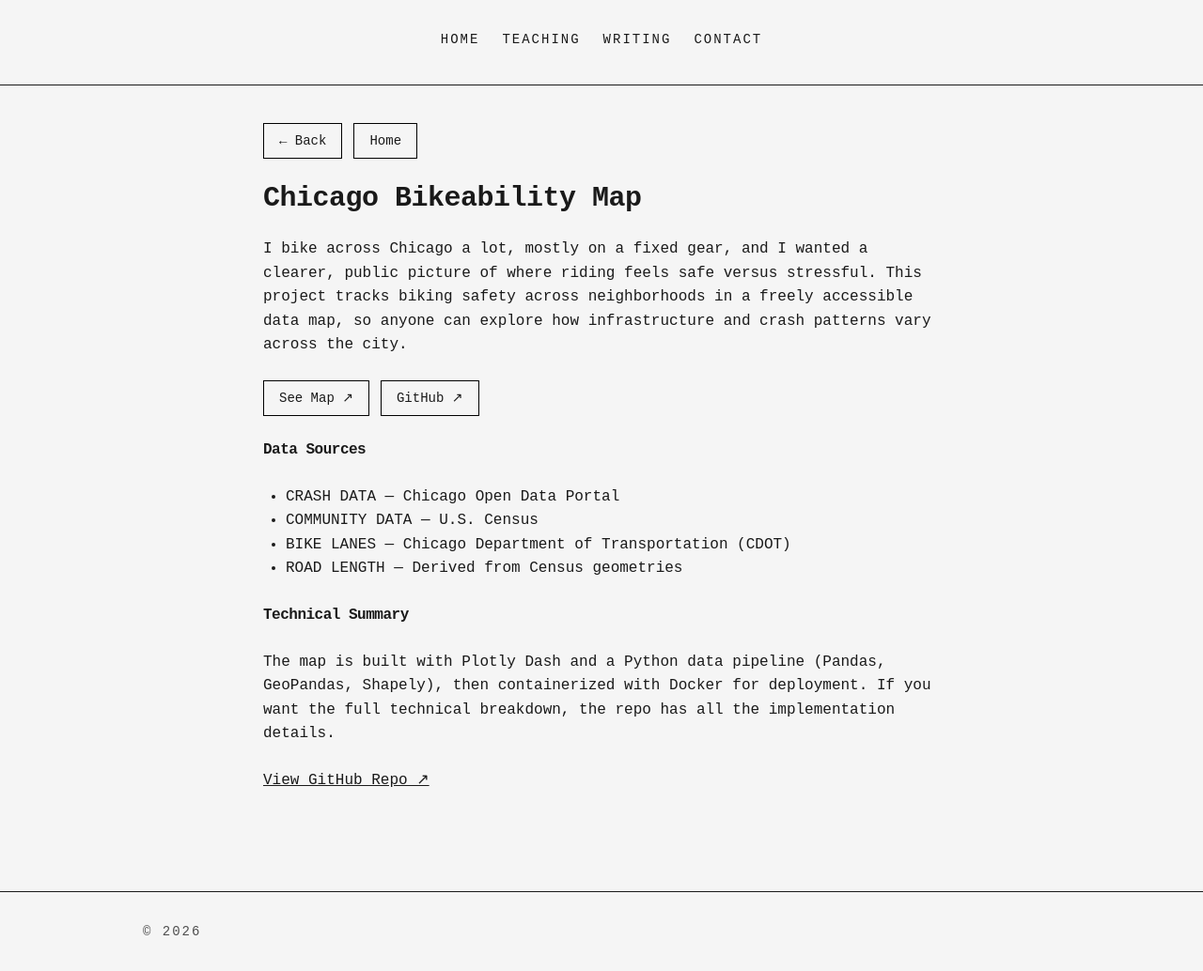
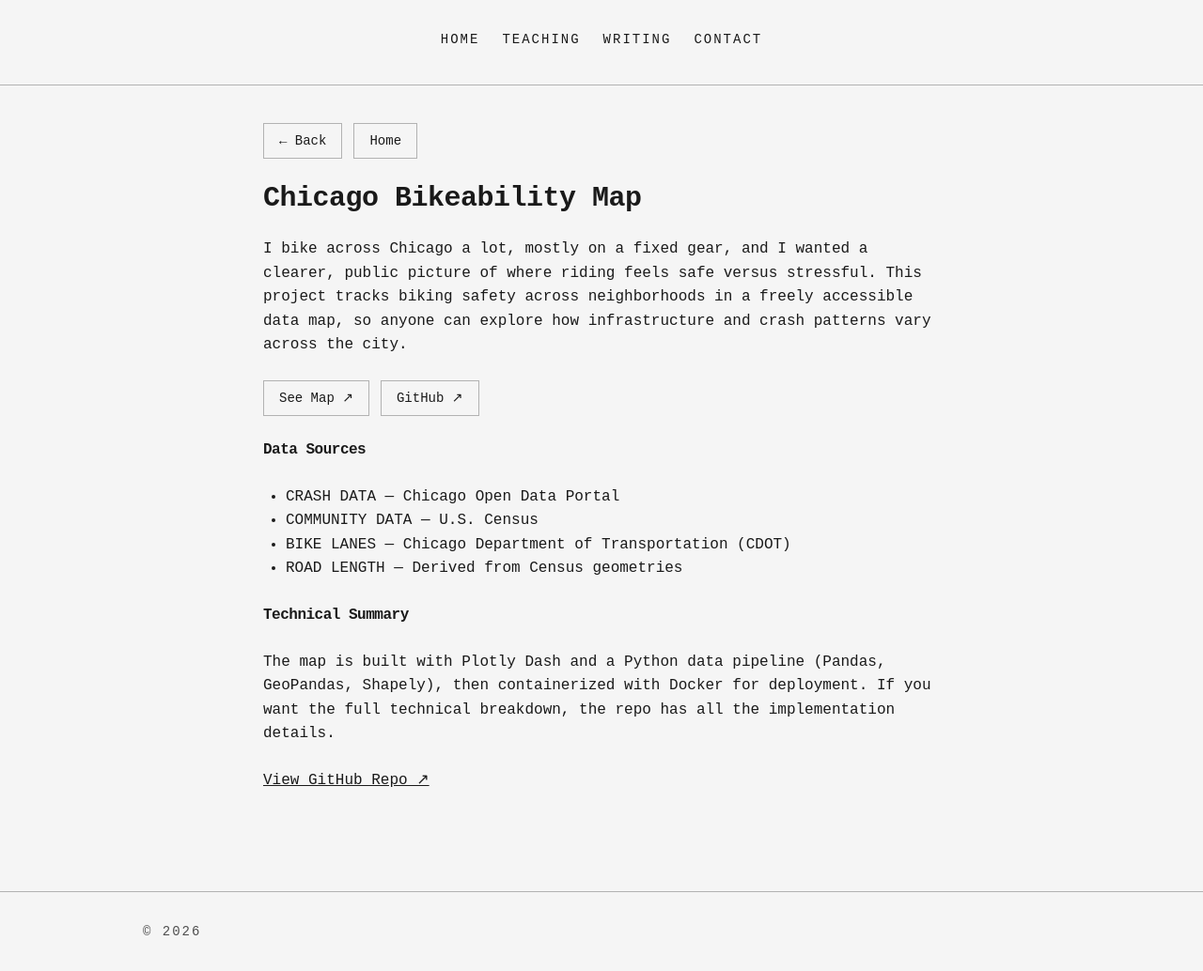
Before and after one commit to s-vishnoi/portfolio, a Vue app: page /bikeability in a window 1280 px wide. Shown: the whole page at 94% size. Built offline with nearby package versions, Linux system fonts and the light colour scheme.

Commit message:
Replace black borders with softer smoke borders sitewide

```diff
--- a/src/App.vue
+++ b/src/App.vue
@@ -1,29 +1,29 @@
 <template>
   <div class="min-h-screen bg-cream text-ink">
-    <header class="border-b border-ink bg-cream">
+    <header class="border-b border-smoke/40 bg-cream">
       <div class="max-w-5xl mx-auto px-4 sm:px-6 py-5 sm:py-8">
         <nav class="flex flex-wrap justify-center gap-x-4 gap-y-2 sm:gap-6 text-xs sm:text-sm uppercase tracking-[1px] sm:tracking-[2px]">
           <router-link
             to="/"
-            class="border-b-2 border-transparent pb-1 transition-colors hover:border-ink"
+            class="border-b-2 border-transparent pb-1 transition-colors hover:border-smoke/60"
           >
             Home
           </router-link>
           <router-link
             to="/work"
-            class="border-b-2 border-transparent pb-1 transition-colors hover:border-ink"
+            class="border-b-2 border-transparent pb-1 transition-colors hover:border-smoke/60"
           >
             Teaching
           </router-link>
           <router-link
             to="/blog"
-            class="border-b-2 border-transparent pb-1 transition-colors hover:border-ink"
+            class="border-b-2 border-transparent pb-1 transition-colors hover:border-smoke/60"
           >
             Writing
           </router-link>
           <router-link
             to="/contact"
-            class="border-b-2 border-transparent pb-1 transition-colors hover:border-ink"
+            class="border-b-2 border-transparent pb-1 transition-colors hover:border-smoke/60"
           >
             Contact
           </router-link>
@@ -37,7 +37,7 @@
       </transition>
     </main>
 
-    <footer class="border-t border-ink mt-12 sm:mt-16 bg-cream">
+    <footer class="border-t border-smoke/40 mt-12 sm:mt-16 bg-cream">
       <div class="max-w-5xl mx-auto px-4 sm:px-6 py-6 sm:py-8 text-xs sm:text-sm uppercase tracking-[1px] sm:tracking-[2px] text-smoke">
         © {{ new Date().getFullYear() }}
       </div>
--- a/src/pages/Bikeability.vue
+++ b/src/pages/Bikeability.vue
@@ -4,11 +4,11 @@
       <button
         type="button"
         @click="goBack"
-        class="px-4 py-2 border border-black text-sm"
+        class="px-4 py-2 border border-smoke/40 text-sm"
       >
         ← Back
       </button>
-      <RouterLink to="/" class="px-4 py-2 border border-black text-sm">
+      <RouterLink to="/" class="px-4 py-2 border border-smoke/40 text-sm">
         Home
       </RouterLink>
     </div>
@@ -25,7 +25,7 @@
         :href="mapUrl"
         target="_blank"
         rel="noreferrer"
-        class="px-4 py-2 border border-black text-sm"
+        class="px-4 py-2 border border-smoke/40 text-sm"
       >
         See Map ↗
       </a>
@@ -33,7 +33,7 @@
         :href="githubProfile"
         target="_blank"
         rel="noreferrer"
-        class="px-4 py-2 border border-black text-sm"
+        class="px-4 py-2 border border-smoke/40 text-sm"
       >
         GitHub ↗
       </a>
--- a/src/pages/Contact.vue
+++ b/src/pages/Contact.vue
@@ -38,7 +38,7 @@
 
         <button
           type="submit"
-          class="inline-flex items-center gap-2 border border-ink bg-cream px-4 py-2 uppercase tracking-[1px] sm:tracking-[2px] transition-transform hover:-translate-y-1"
+          class="inline-flex items-center gap-2 border border-smoke/40 bg-cream px-4 py-2 uppercase tracking-[1px] sm:tracking-[2px] transition-transform hover:-translate-y-1"
         >
           Send ↗
         </button>
--- a/src/pages/Demographics.vue
+++ b/src/pages/Demographics.vue
@@ -4,11 +4,11 @@
       <button
         type="button"
         @click="goBack"
-        class="px-4 py-2 border border-black text-sm"
+        class="px-4 py-2 border border-smoke/40 text-sm"
       >
         ← Back
       </button>
-      <RouterLink to="/" class="px-4 py-2 border border-black text-sm">
+      <RouterLink to="/" class="px-4 py-2 border border-smoke/40 text-sm">
         Home
       </RouterLink>
     </div>
--- a/src/pages/Home.vue
+++ b/src/pages/Home.vue
@@ -1,7 +1,7 @@
 <template>
   <main class="max-w-4xl mx-auto px-4 sm:px-6 py-8 sm:py-12 space-y-10 sm:space-y-16">
     <!-- Profile -->
-    <section id="about" class="border border-ink bg-[#e7dcc8] p-5 sm:p-8">
+    <section id="about" class="border border-smoke/40 bg-[#e7dcc8] p-5 sm:p-8">
       <div class="flex flex-col md:flex-row gap-8 items-start">
         <img
           src="/images/samvardhan.png"
@@ -118,7 +118,7 @@
         <button
           type="button"
           class="border border-smoke/30 bg-paper p-4 sm:p-6 flex items-center justify-between transition-transform duration-200 hover:-translate-x-1 hover:-translate-y-1 hover:shadow-outline"
-          :class="{ 'border-ink bg-cream shadow-outline -translate-x-1 -translate-y-1': isOpen('roles') }"
+          :class="{ 'border-smoke/40 bg-cream shadow-outline -translate-x-1 -translate-y-1': isOpen('roles') }"
           @click="toggleSection('roles')"
           :aria-expanded="isOpen('roles')"
           aria-controls="roles-panel"
@@ -137,7 +137,7 @@
         <button
           type="button"
           class="border border-smoke/30 bg-paper p-4 sm:p-6 flex items-center justify-between transition-transform duration-200 hover:-translate-x-1 hover:-translate-y-1 hover:shadow-outline"
-          :class="{ 'border-ink bg-cream shadow-outline -translate-x-1 -translate-y-1': isOpen('skills') }"
+          :class="{ 'border-smoke/40 bg-cream shadow-outline -translate-x-1 -translate-y-1': isOpen('skills') }"
           @click="toggleSection('skills')"
           :aria-expanded="isOpen('skills')"
           aria-controls="skills-panel"
@@ -148,7 +148,7 @@
         <button
           type="button"
           class="border border-smoke/30 bg-paper p-4 sm:p-6 flex items-center justify-between transition-transform duration-200 hover:-translate-x-1 hover:-translate-y-1 hover:shadow-outline"
-          :class="{ 'border-ink bg-cream shadow-outline -translate-x-1 -translate-y-1': isOpen('achievements') }"
+          :class="{ 'border-smoke/40 bg-cream shadow-outline -translate-x-1 -translate-y-1': isOpen('achievements') }"
           @click="toggleSection('achievements')"
           :aria-expanded="isOpen('achievements')"
           aria-controls="achievements-panel"
--- a/src/pages/UrbanScaling.vue
+++ b/src/pages/UrbanScaling.vue
@@ -4,11 +4,11 @@
       <button
         type="button"
         @click="goBack"
-        class="px-4 py-2 border border-black text-sm"
+        class="px-4 py-2 border border-smoke/40 text-sm"
       >
         ← Back
       </button>
-      <RouterLink to="/" class="px-4 py-2 border border-black text-sm">
+      <RouterLink to="/" class="px-4 py-2 border border-smoke/40 text-sm">
         Home
       </RouterLink>
     </div>
--- a/src/pages/Work.vue
+++ b/src/pages/Work.vue
@@ -27,7 +27,7 @@
 
     <div
       v-if="currentView === 'consultant'"
-      class="border border-ink bg-cream p-4 sm:p-6 space-y-6 sm:space-y-10"
+      class="border border-smoke/40 bg-cream p-4 sm:p-6 space-y-6 sm:space-y-10"
     >
       <h2 class="text-base sm:text-lg font-semibold uppercase tracking-[1px] sm:tracking-[2px] flex flex-wrap items-center gap-3">
         <img src="/logos/NU_PA_logo.svg" alt="NU logo" class="h-8 border border-smoke/30 bg-cream p-0" />
@@ -95,7 +95,7 @@
 
     <div
       v-else
-      class="border border-ink bg-cream p-4 sm:p-6 space-y-6 sm:space-y-8"
+      class="border border-smoke/40 bg-cream p-4 sm:p-6 space-y-6 sm:space-y-8"
     >
       <h2 class="text-base sm:text-lg font-semibold uppercase tracking-[1px] sm:tracking-[2px] flex flex-wrap items-center gap-3">
         <img src="/logos/NU_PA_logo.svg" alt="NU logo" class="h-8 border border-smoke/30 bg-cream p-0" />
```
